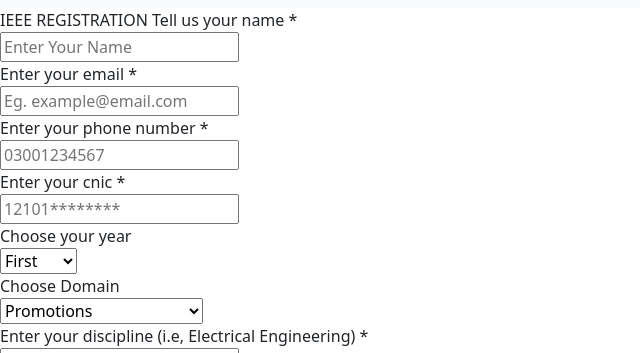
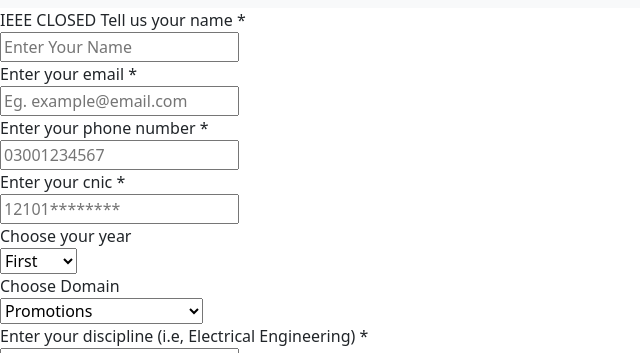
Before and after one commit to muhammadhamza1999/ieee-recruitment-system, a Flask app: page /candidatearea/registration in a window 1280 px wide. Shown: the part 318-671 px from the top of the page, without its empty margins (0-640 px from the left). Run offline with Flask 2, Linux system fonts and the light colour scheme; some libraries are stand-ins or nearby versions.

Commit message:
Update index.html

```diff
--- a/templates/CandidateArea/index.html
+++ b/templates/CandidateArea/index.html
@@ -5,7 +5,7 @@
 		<div class="wrap-contact100">
 			<form method="post" accept="image/png, image/jpeg" id="registration-form" class="contact100-form validate-form">
 				<span class="contact100-form-title">
-					IEEE REGISTRATION
+					IEEE CLOSED
 				</span>
 
 				<label class="label-input100" for="name">Tell us your name *</label>
```
